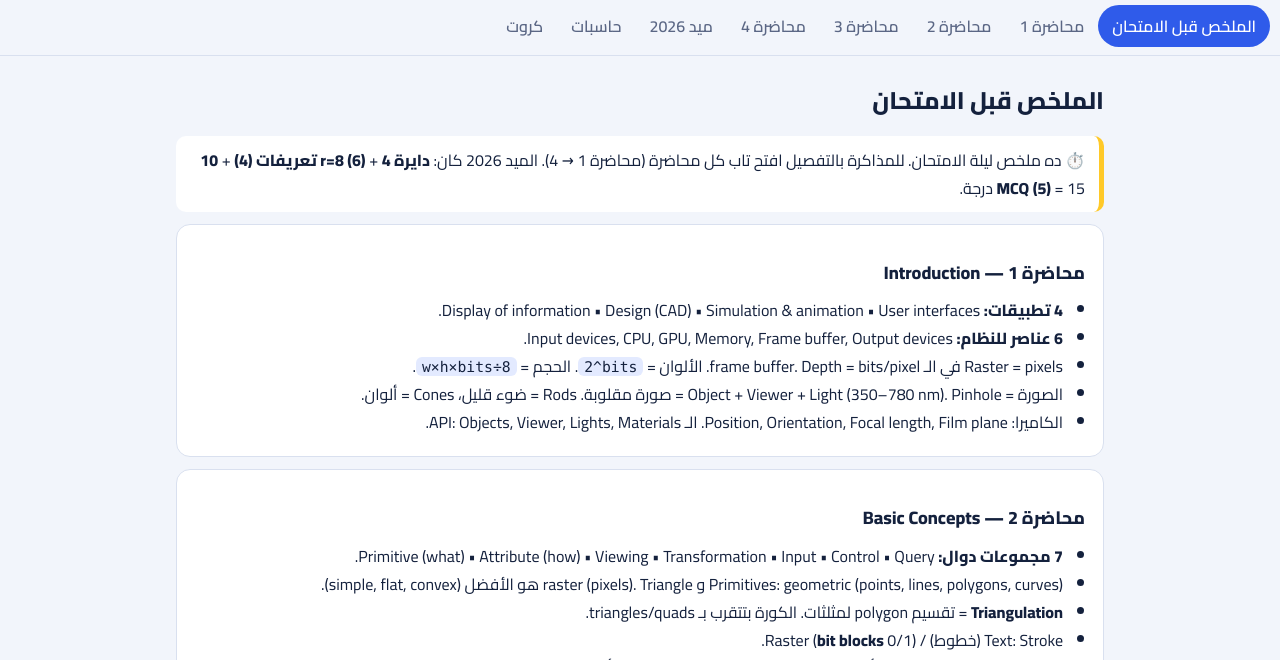
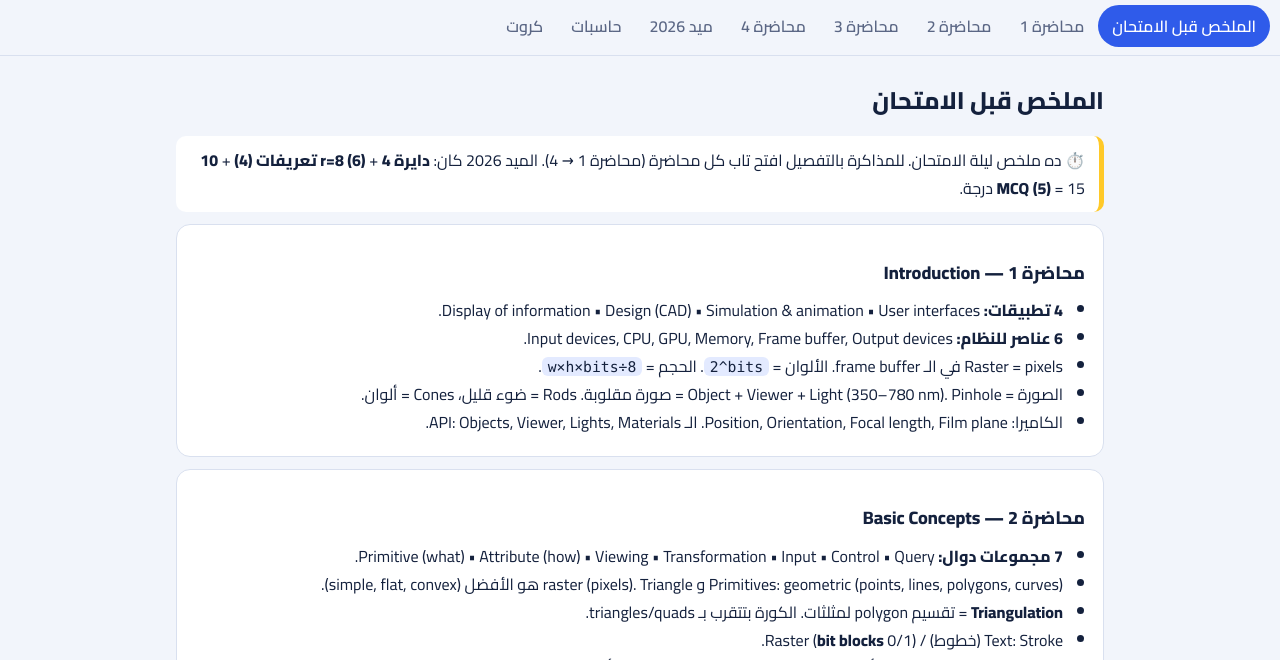
Before and after one commit to ahm-194/7AMED__, a plain HTML site: page index.html in a window 1280 px wide. Shown: the part 140-800 px from the top of the page. Drawn offline with Linux system fonts and the light colour scheme.

Commit message:
Update lecture 1 content in index.html
Removed 'Depth = bits/pixel.' from the list.

```diff
--- a/index.html
+++ b/index.html
@@ -86,7 +86,7 @@ textarea{width:100%;min-height:64px;font:inherit;padding:8px;border:1px solid va
 <div class="card"><h3>محاضرة 1 — Introduction</h3><ul>
 <li><b>4 تطبيقات:</b> Display of information • Design (CAD) • Simulation &amp; animation • User interfaces.</li>
 <li><b>6 عناصر للنظام:</b> Input devices, CPU, GPU, Memory, Frame buffer, Output devices.</li>
-<li>Raster = pixels في الـ frame buffer. Depth = bits/pixel. الألوان = <code>2^bits</code>. الحجم = <code>w×h×bits÷8</code>.</li>
+<li>Raster = pixels في الـ frame buffer. الألوان = <code>2^bits</code>. الحجم = <code>w×h×bits÷8</code>.</li>
 <li>الصورة = Object + Viewer + Light (350–780 nm). Pinhole = صورة مقلوبة. Rods = ضوء قليل، Cones = ألوان.</li>
 <li>الكاميرا: Position, Orientation, Focal length, Film plane. الـ API: Objects, Viewer, Lights, Materials.</li></ul></div>
 
```
